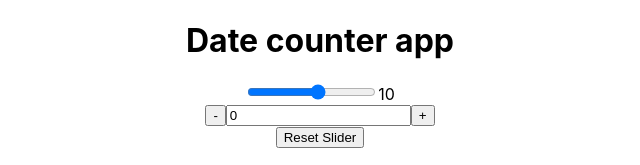
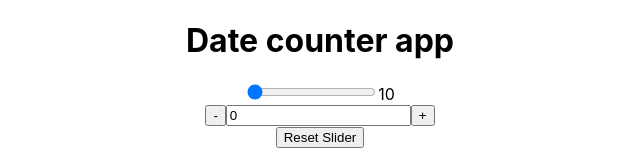
Before and after one commit to vimal336/React-js-projects, a React (Create React App) app in the folder date-counter/: page / in a window 1280 px wide. Shown: the top 165 px of the page, without its empty margins (320-960 px from the left). Built offline with nearby package versions, Linux system fonts and the light colour scheme.

Commit message:
react date counter project correction

```diff
--- a/date-counter/src/App.js
+++ b/date-counter/src/App.js
@@ -50,7 +50,7 @@ function Counter2() {
     <>
       <h1>Date counter app</h1>
       <div>
-        <input type="range" min="1" max="10" value={addSlide} onChange={handleSliderChange}/>10
+        <input type="range" min="1" max="10" value={slide} onChange={handleSliderChange}/>10
       </div>
 
       <div>
```
